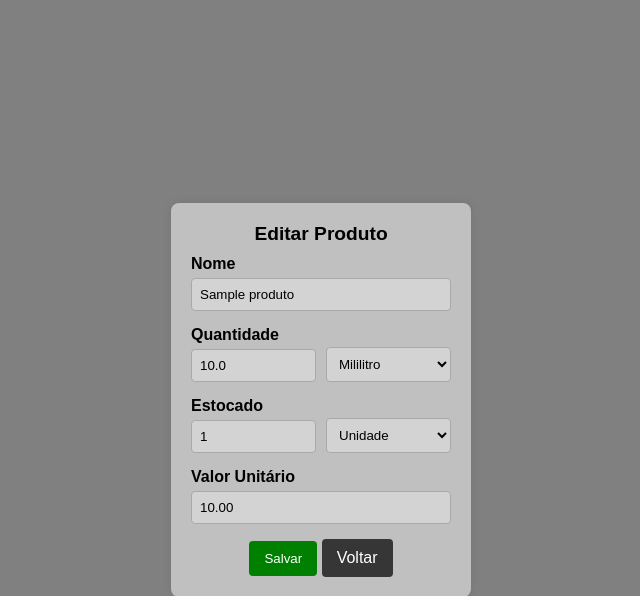
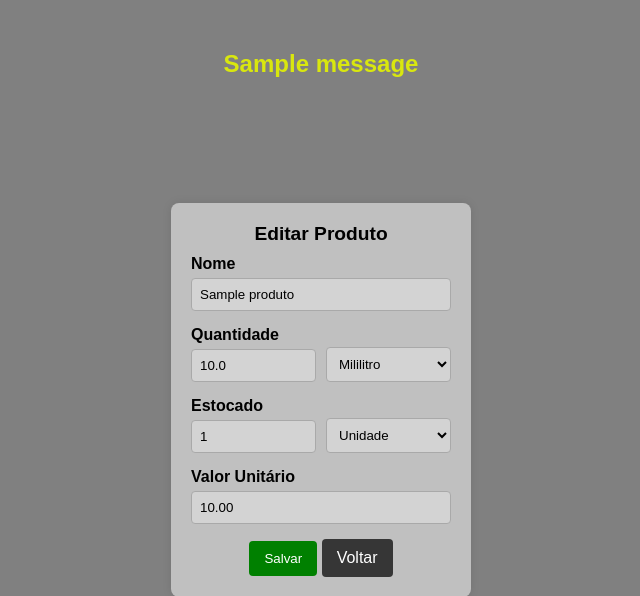
Before and after one commit to DeNevski/market-inventory-manager, a Flask app: page /editar/1 in a window 1280 px wide. Shown: the top 596 px of the page, without its empty margins (319-959 px from the left). Run offline with Flask 3, Linux system fonts and the light colour scheme; tables that the repository leaves empty hold one stand-in row (values such as "Sample post"); one stand-in notice (Sample message) is shown.

Commit message:
add: mensagens-flash

```diff
--- a/src/controllers/market_inventory_controller.py
+++ b/src/controllers/market_inventory_controller.py
@@ -1,7 +1,7 @@
 from src.models.entities.produtos_table import Produtos
 from src.configs import APP, DB
 from src.controllers.market_inventory_form import MarketStockForm
-from flask import request, redirect, url_for, render_template
+from flask import request, redirect, url_for, render_template, flash
 
 def produtos_list():
     with APP.app_context():
@@ -23,6 +23,7 @@ def adicionar():
     valor_unitario = form.valor_unitario.data
 
     if Produtos.query.filter_by(nome=nome, quantidade=quantidade, medida=medida).first():
+        flash('Esse produto já foi adicionado.')
         return redirect(url_for('index'))
     else:
         novo_produto = Produtos(nome=nome.title(), quantidade=quantidade, medida=medida, estocado=estocado, unidade=unidade, valor_unitario=valor_unitario)
@@ -30,6 +31,7 @@ def adicionar():
         DB.session.add(novo_produto)
         DB.session.commit()
 
+        flash('Produto adicionado com sucesso!')
         return redirect(url_for('index'))
 
 @APP.route('/editar/<int:id>')
@@ -63,6 +65,7 @@ def atualizar():
         DB.session.add(produto)
         DB.session.commit()
 
+    flash('Produto editado com sucesso!')
     return redirect(url_for('visualizar_estoque'))
 
 @APP.route('/deletar/<int:id>')
@@ -70,4 +73,5 @@ def deletar(id):
     Produtos.query.filter_by(id=id).delete()
     DB.session.commit()
 
+    flash('Produto deletado com sucesso!')
     return redirect(url_for('visualizar_estoque'))
--- a/src/views/static/style.css
+++ b/src/views/static/style.css
@@ -138,3 +138,11 @@ legend {
     margin-bottom: 20px;
     color: #000000;
 }
+
+.mensagem_flash {
+    font-size: 24px;
+    font-weight: bold;
+    position: absolute;
+    top: 50px;
+    color:rgb(217, 231, 14);
+}
--- a/src/views/templates/template.html
+++ b/src/views/templates/template.html
@@ -9,4 +9,16 @@
 
     {% block conteudo %} {% endblock %}
 
+    </head>
+        <div class="mensagem_flash">
+            {% with messages = get_flashed_messages() %}
+                {% if messages %}
+                    <ul id="messages">
+                        {% for message in messages %}
+                            <p>{{ message }}</p>
+                        {% endfor %}
+                    </ul>
+                {% endif %}
+            {% endwith %}
+        </div>
 </html>
```
